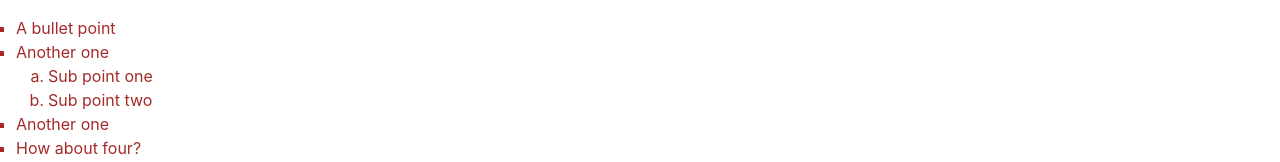
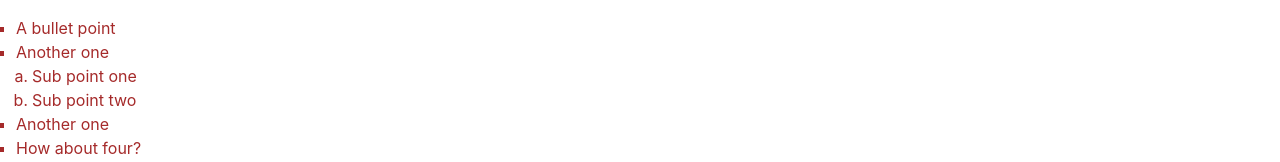
Before and after one commit to stewilondanga/column-blogging, a plain HTML site: page index.html in a window 1280 px wide. Shown: the part 1198-1360 px from the top of the page. Drawn offline with nearby package versions, Linux system fonts and the light colour scheme.

Commit message:
add css/styles.css

```diff
--- a/css/styles.css
+++ b/css/styles.css
@@ -103,12 +103,12 @@ ol {
   list-style-type: lower-latin;
 }
 
-/*li ol, li ul {
+li ol, li ul {
   padding-left: 1em;
   margin-bottom: 0;
 }
 
-.header--img img {
+/*.header--img img {
   -o-object-fit: cover;
      object-fit: cover;
   width: 100%;
```
